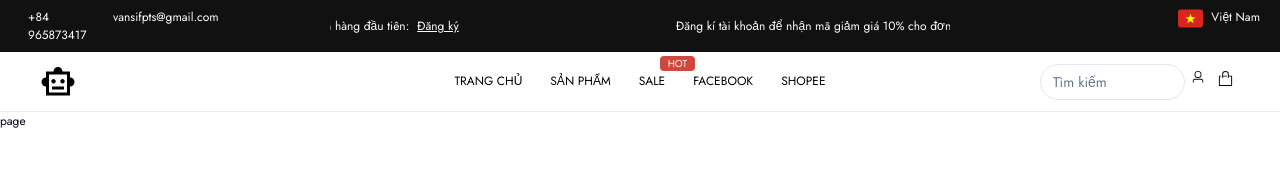
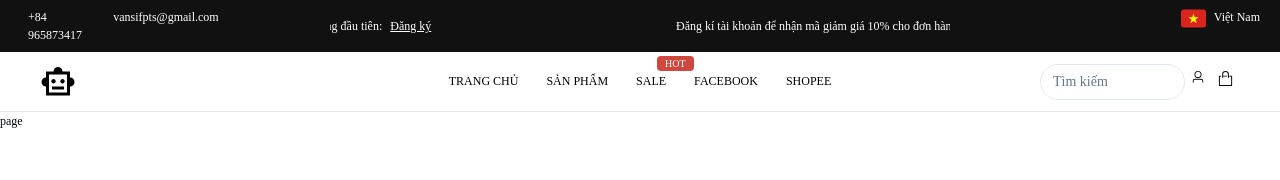
Before and after one commit to SiTV-CsharpReact/store-next, a Next.js app: page /comment in a window 1280 px wide. Shown: the top 180 px of the page. Built offline with nearby package versions, Linux system fonts and the light colour scheme.

Commit message:
update_mew

```diff
--- a/package.json
+++ b/package.json
@@ -33,6 +33,7 @@
     "react-dom": "^18",
     "react-fast-marquee": "^1.6.3",
     "react-hook-form": "^7.49.3",
+    "sharp": "^0.33.2",
     "sonner": "^1.3.1",
     "swiper": "^11.0.5",
     "tailwind-merge": "^2.1.0",
--- a/src/app/home/page.tsx
+++ b/src/app/home/page.tsx
@@ -9,7 +9,7 @@ import IconMessenger from'@/images/messenger.svg'
 const HomePage = () => {
 
     const { fix,scrollY,maxScrollY,setMaxScrollY } = useStore();
-    setMaxScrollY(1024)
+    // setMaxScrollY(1024)
    console.log(scrollY, maxScrollY,scrollY/maxScrollY)
     const scrollToTop = () => {
         window.scrollTo({ top: 0, left: 0, behavior: 'smooth' });
--- a/src/app/layout.tsx
+++ b/src/app/layout.tsx
@@ -5,16 +5,20 @@ import './globals.css'
 import Header from '@/layout/Header'
 import { cn } from "../lib/utils"
 import { Toaster } from '@/components/ui/sonner'
-import { Jost as FontSans} from 'next/font/google'
+
 
 export const metadata: Metadata = {
   title: 'Mô hình cao cấp',
   description: 'Generated by create next app',
 }
-export const fontSans = FontSans({
-  subsets:['latin','cyrillic'],
-  variable: "--font-sans",
-})
+// const inter = Inter({
+//   subsets: ['latin'],
+//   display: 'swap',
+// })
+// export const fontSans = Jost({
+//   subsets:['latin','cyrillic'],
+//   variable: "--font-sans",
+// })
 export default function RootLayout({
   children,
 }: {
@@ -23,12 +27,12 @@ export default function RootLayout({
 
   return (
 
+    // <html lang="en" className={inter.className}>
     <html lang="en">
-
       <body
        className={cn(
         "min-h-screen bg-background font-sans antialiased",
-        fontSans.variable
+        // fontSans.variable
       )}
       >
 
--- a/src/store/store.ts
+++ b/src/store/store.ts
@@ -1,4 +1,4 @@
-import create from 'zustand';
+import { create } from 'zustand';
 
 interface StoreState {
     fix: boolean;
--- a/src/store/storeAccount.ts
+++ b/src/store/storeAccount.ts
@@ -1,4 +1,4 @@
-import create from 'zustand';
+import {create} from 'zustand';
 
 interface StoreAccount {
     LoginSuccess:boolean;
```
Also changed, not shown: 2 other files (tests, documents, lock files or other folders).
